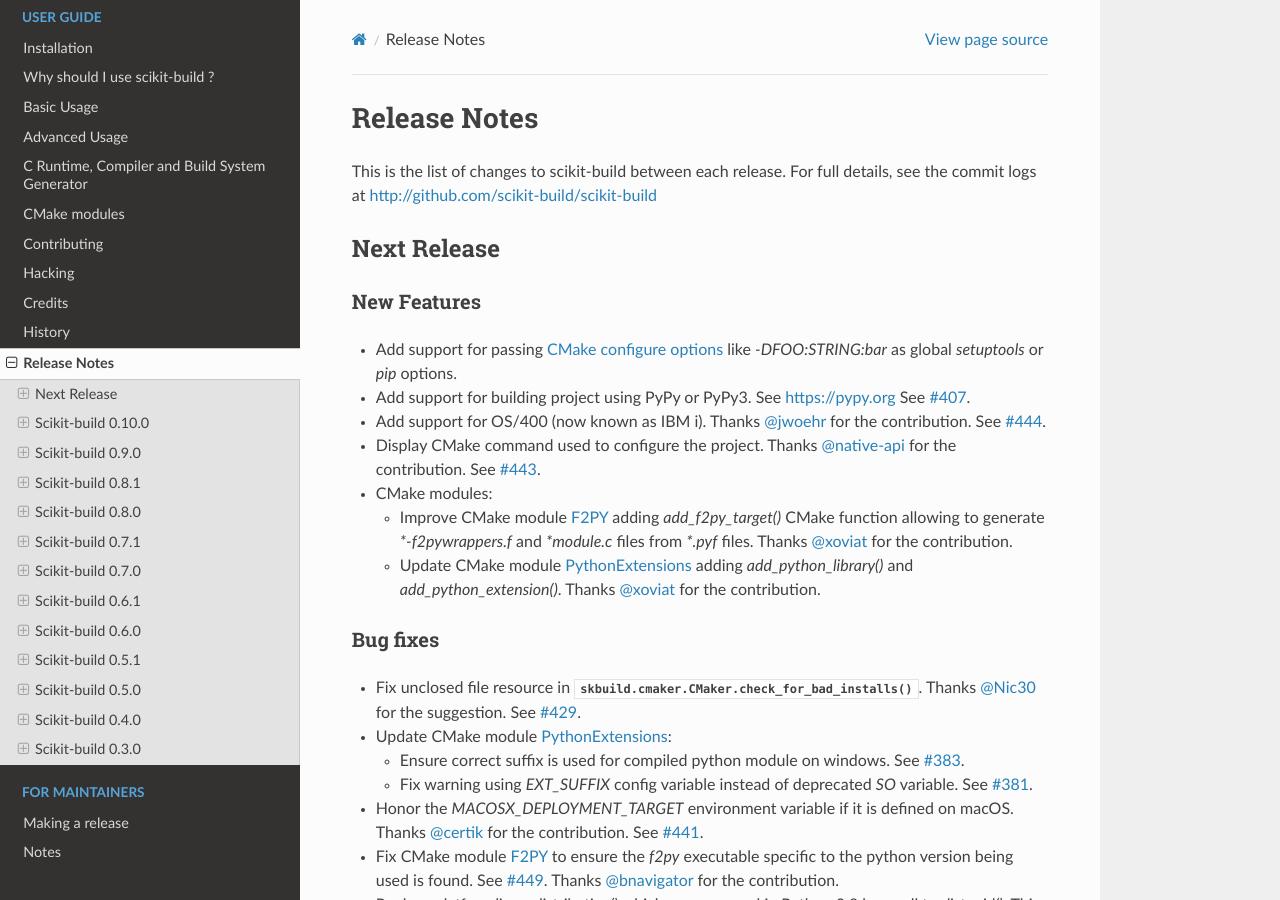
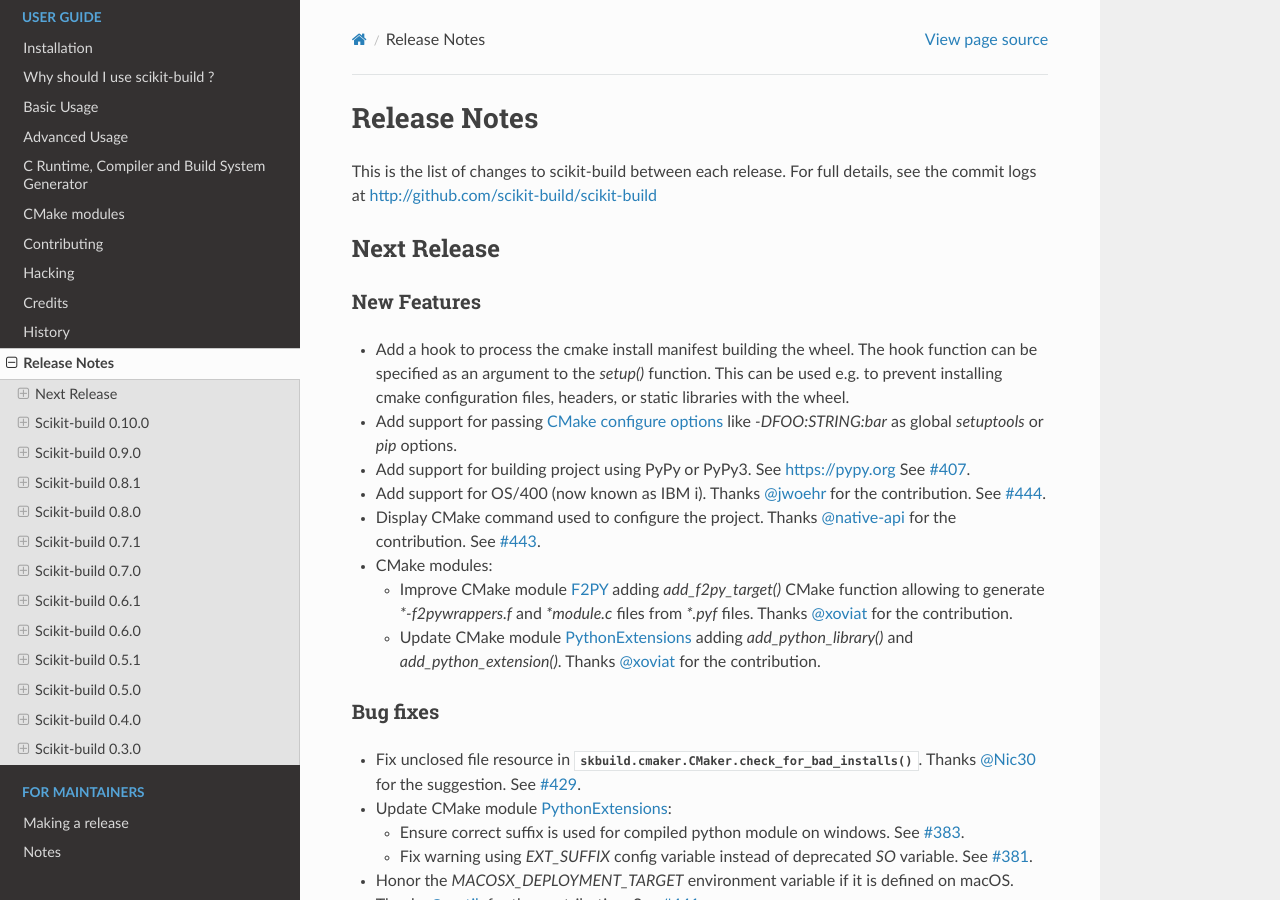
Before and after one commit to scikit-build/scikit-build, a Sphinx documentation site: the page built from docs/changes.rst, in a window 1280 px wide and 900 px high. Built offline with Sphinx 7.4.7 and the Read the Docs theme 2.0.0, drawn with Linux system fonts in a browser that asks for light colours.

Commit message:
Add hook to process cmake install manifest

```diff
--- a/CHANGES.rst
+++ b/CHANGES.rst
@@ -10,6 +10,10 @@
 
 New Features
 ------------
+
+* Add a hook to process the cmake install manifest building the wheel. The hook
+  function can be specified as an argument to the `setup()` function. This can be used e.g.
+  to prevent installing cmake configuration files, headers, or static libraries with the wheel.
 
 * Add support for passing :ref:`CMake configure options <usage_cmake_configure_options>` like `-DFOO:STRING:bar`
   as global `setuptools` or `pip` options.
```
Also changed, not shown: docs/usage.rst (+15 -0 lines), 1 other file.
